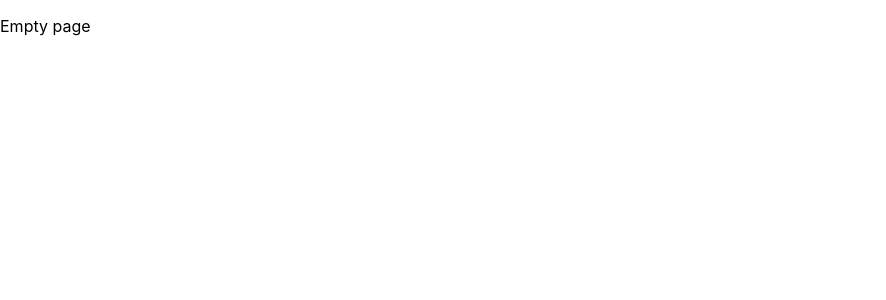
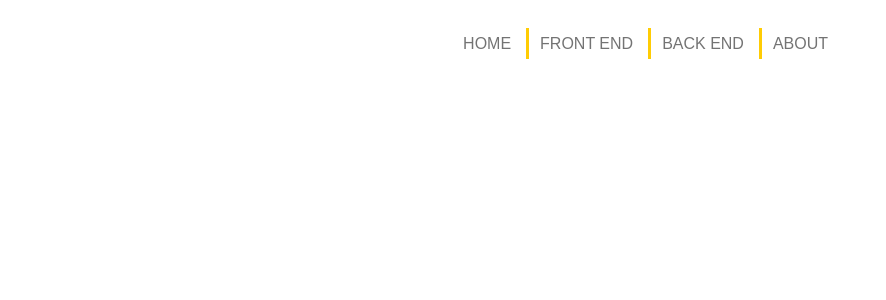
Before and after one commit to rpupo7322/roadmap, a React (Create React App) app: page / in a window 1280 px wide. Shown: the top 300 px of the page, without its empty margins (0-886 px from the left). Built offline with nearby package versions, Linux system fonts and the light colour scheme.

Commit message:
add navbar

```diff
--- a/src/App.css
+++ b/src/App.css
@@ -1,4 +1,4 @@
-/* .App {
+.App {
   text-align: center;
 }
 
@@ -35,4 +35,4 @@
   to {
     transform: rotate(360deg);
   }
-} */
+}
--- a/src/App.js
+++ b/src/App.js
@@ -1,7 +1,7 @@
 import { Route, Routes, BrowserRouter as Router } from "react-router-dom";
 import Home from "./Pages/Home";
-// import "./App.css";
-// import 'bootstrap/dist/css/bootstrap.min.css';
+import "./App.css";
+import 'bootstrap/dist/css/bootstrap.min.css';
 
 
 function App() {
--- /dev/null
+++ b/src/Components/NavBar.css
@@ -0,0 +1,107 @@
+.body {
+    color: black;
+}
+.navbar {
+    background-color: white;
+}
+
+.logo {
+    margin-left: 60px;
+}
+
+.navbar-toggler {
+
+    background-image: url("https://img.icons8.com/ios-glyphs/30/000000/menu--v1.png");
+    background-repeat: no-repeat;
+    border: 1px solid black;
+    margin: 10px;
+}
+
+.navbar-toggler-icon {
+    background-image: url("https://img.icons8.com/ios-glyphs/30/000000/menu--v1.png");
+    background-color: black;
+}
+
+.navbar-nav {
+    float:none;
+    margin:0 auto;
+    display: block;
+    text-align: center;
+    color: black;
+}
+
+.navbar-light {
+    color: black;
+}
+
+
+.nav-link {
+    display:flex;
+    align-items: center;
+    line-height: 50%;
+    font-size: 11px;
+    font-family: arial, sans-serif;
+    color: black;
+    padding-right: 0px;
+}
+
+.nav-item {
+    border-bottom:4px solid white;
+    border-top:4px solid white;
+    padding-top: 20px;
+    padding-bottom: 20px;
+    padding-left: 5px;
+}
+
+
+.last1 {
+    padding-left: 10px;
+    padding-right: 10px;
+    width: 65px;
+}
+
+.nav-link::after {
+    content: "";
+    border-left: 3px solid #FFCC04;
+    /* left: 10px; */
+    height:40px;
+    margin-left: 15px;
+    padding-left: 5px;
+    margin-right: -15px;
+    padding-top: 7px;
+    padding-bottom: 7px;
+    /* width: 30px; */
+}
+
+.nav-link.last1::after{
+    content: "";
+    border-left: 4px solid white;
+    /* left: 10px; */
+    height:40px;
+    margin-left: 10px;
+    margin-right: -20px;
+    /* width: 30px; */
+}
+
+
+.nav-link-text:hover {
+    color:#2b55a1;
+}
+
+.nav-item:hover {
+    border-bottom:4px solid #2b55a1;
+    border-top:4px solid #2b55a1;
+    transition: .5s;
+}
+
+
+@media screen and (max-width: 768px) {
+    .nav-link::after{
+        content: "";
+        border-left: 4px solid white;
+        height:40px;
+    }
+    .last1 {
+        width: auto;
+    }
+}
--- a/src/Components/NavBar.js
+++ b/src/Components/NavBar.js
@@ -7,9 +7,9 @@ import {
   Nav,
   NavItem,
   NavLink,
-//   NavbarText,
+  NavbarText,
 } from "reactstrap";
-// import "./NavBar.css";
+import "./NavBar.css";
 
 const NavBar = (props) => {
 
@@ -22,9 +22,7 @@ const NavBar = (props) => {
   return (
     <>
       <Navbar className="navbar" default expand="md">
-        <NavbarBrand href="">
 
-        </NavbarBrand>
         {/* <NavbarBrand href="/">Train GRC</NavbarBrand> */}
         <NavbarToggler onClick={toggle} />
         <Collapse isOpen={isOpen} navbar>
@@ -34,7 +32,7 @@ const NavBar = (props) => {
                 className="nav-link-text"
                 href=""
               >
-                ACADEMY
+                HOME
               </NavLink>
             </NavItem>
             <NavItem>
@@ -43,7 +41,7 @@ const NavBar = (props) => {
                 // style={{ color: "black" }}
                 href=""
               >
-                LABS
+                FRONT END
               </NavLink>
             </NavItem>
             <NavItem>
@@ -52,19 +50,18 @@ const NavBar = (props) => {
                 // style={{ color: "black" }}
                 href=""
               >
-                SOLUTIONS
+                BACK END
               </NavLink>
             </NavItem>
             <NavItem>
               <NavLink
-                className="nav-link-text"
+                className="last1 nav-link-text"
                 // style={{ color: "black" }}
                 href=""
               >
-                BLOG
+                ABOUT
               </NavLink>
             </NavItem>
-
           </Nav>
         </Collapse>
       </Navbar>
--- a/src/Pages/Home.js
+++ b/src/Pages/Home.js
@@ -1,11 +1,14 @@
 import React from "react";
+import MindMap from "react-mindmap";
+import map from "../Components/Map";
 import NavBar from "../Components/NavBar";
 
 const Home = () => {
+
+
   return (
     <div>
-      {/* <NavBar /> */}
-      <p>Empty page</p>
+      <NavBar />
 
     </div>
   );
--- a/src/index.js
+++ b/src/index.js
@@ -1,6 +1,6 @@
 import React from 'react';
 import ReactDOM from 'react-dom/client';
-import './index.css';
+// import './index.css';
 import App from './App';
 import reportWebVitals from './reportWebVitals';
 
```
Also changed, not shown: src/Components/Map.js (added), 1 other file (tests, documents, lock files or other folders).
